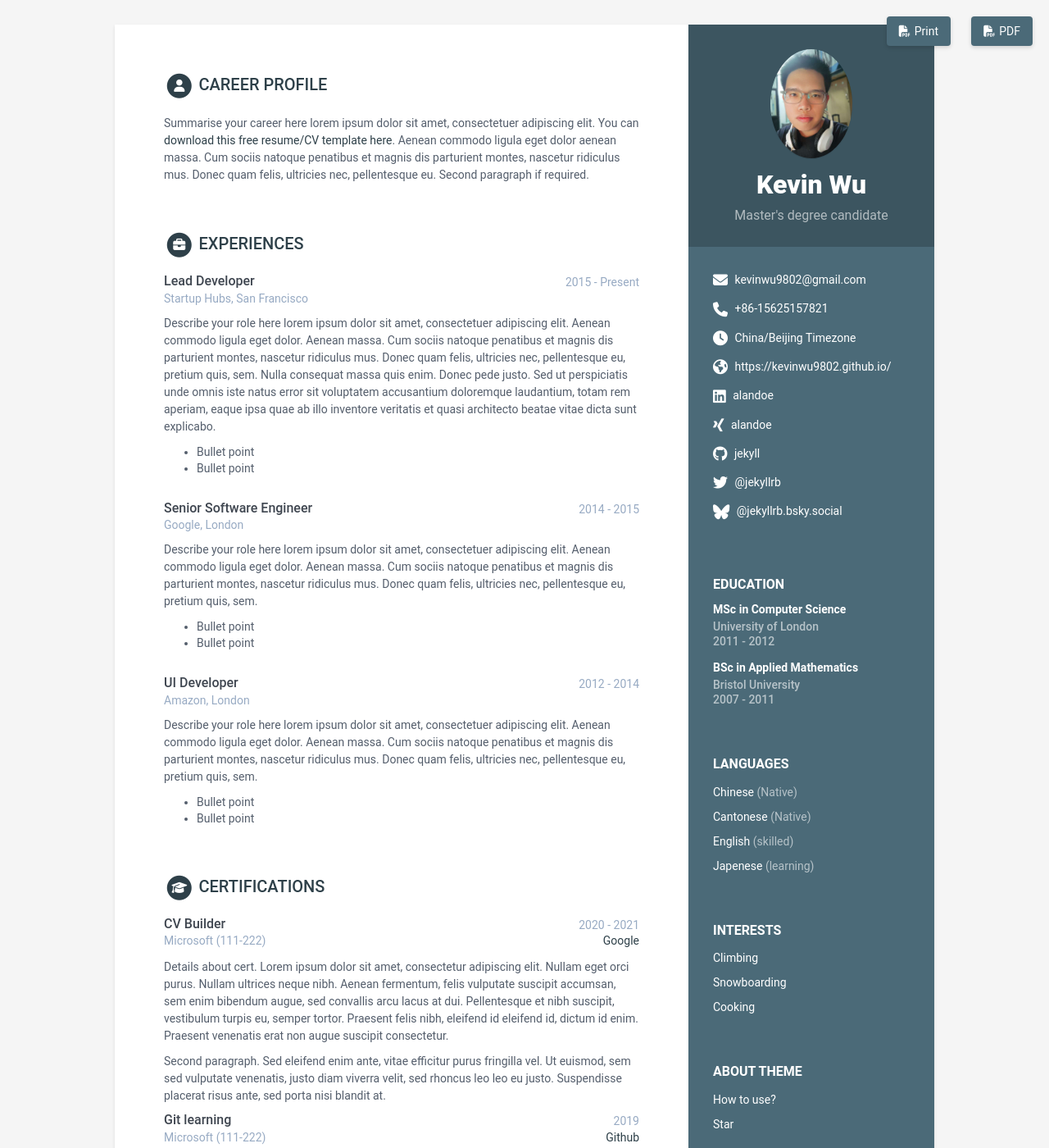
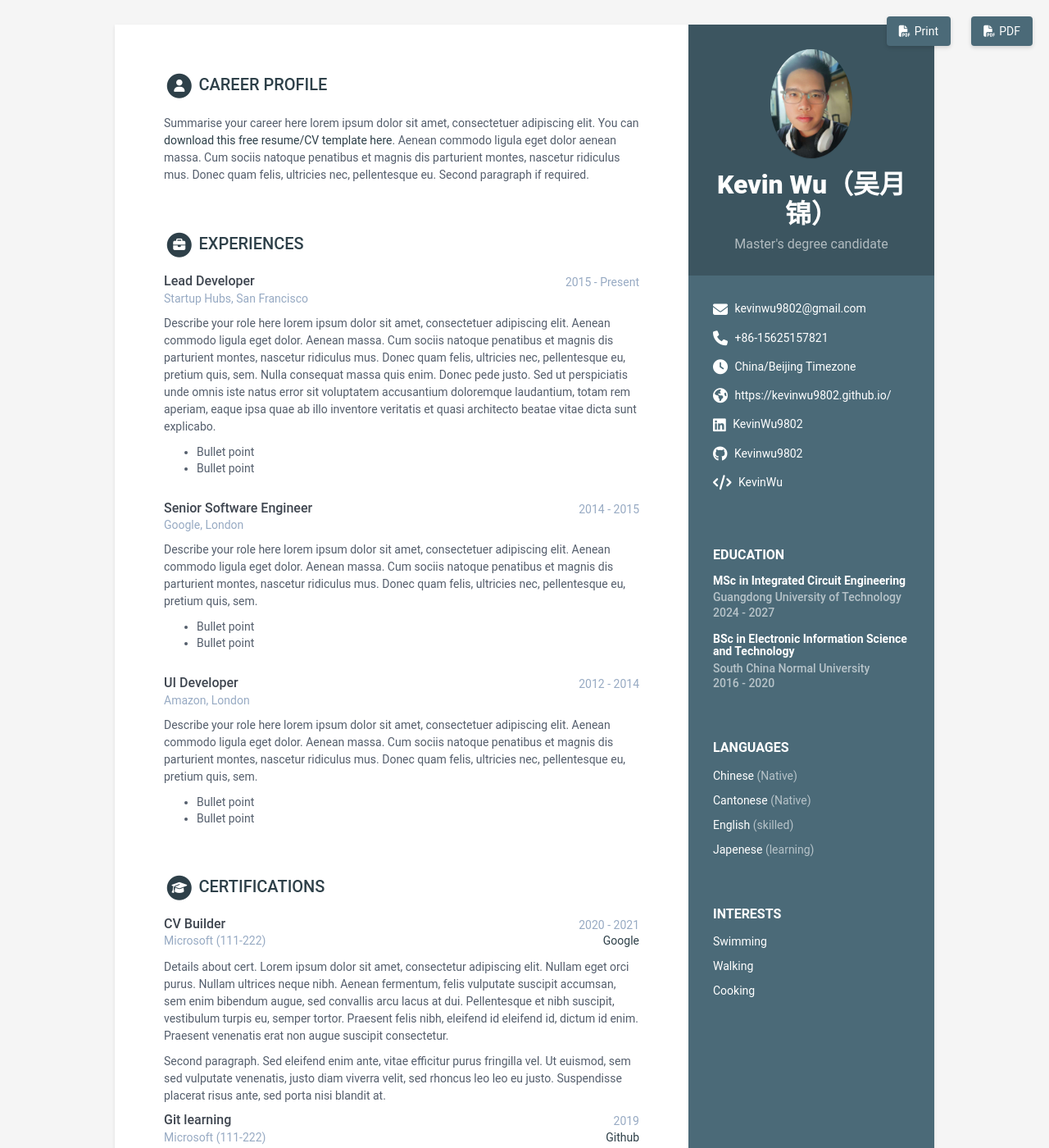
Before and after one commit to Kevinwu9802/Kevinwu9802.github.io, a Jekyll site: the page built from index.html, in a window 1280 px wide and 1400 px high. Shown: the whole window at 82% size. Built offline with Jekyll 4.4.1, drawn with Linux system fonts in a browser that asks for light colours.

Commit message:
update sidebar info

```diff
--- a/_data/data.yml
+++ b/_data/data.yml
@@ -4,11 +4,11 @@
 
 sidebar:
   position: right # position of the sidebar : left or right
-  about: True # set to False or comment line if you want to remove the "how to use?" in the sidebar
+  about: False # set to False or comment line if you want to remove the "how to use?" in the sidebar
   education: True # set to False if you want education in main section instead of in sidebar
 
   # Profile information
-  name: Kevin Wu
+  name: Kevin Wu（吴月锦）
   tagline: Master's degree candidate
   avatar: my_image.png #place a 100x100 picture inside /assets/images/ folder and provide the name of the file below
 
@@ -18,20 +18,20 @@ sidebar:
   timezone: China/Beijing # Enter your timezone, e.g., America/Havana, Africa/Casablanca, America/North_Dakota/Center
   citizenship:
   website: https://kevinwu9802.github.io/ # Include the full website URL, including "http://" or "https://".
-  linkedin: alandoe
-  xing: alandoe
-  github: jekyll
+  linkedin: KevinWu9802
+  xing:
+  github: Kevinwu9802
   telegram: # add your nickname without '@' sign
   gitlab:
   bitbucket:
-  bluesky: '@jekyllrb.bsky.social' # Specify your full Bluesky handle
-  twitter: '@jekyllrb'
+  bluesky:  # Specify your full Bluesky handle
+  twitter:
   stack-overflow: # Number/Username, e.g. 123456/alandoe
   codewars:
   goodreads: # Number-Username, e.g. 123456-alandoe
   mastodon: # Please include your full Mastodon link here.
   hackerrank: # Please provide your HackerRank username.
-  leetcode: # Please provide your LeetCode username.
+  leetcode: KevinWu # Please provide your LeetCode username.
   pdf: # Add a PDF link here if you want to include a PDF custom version in your resume.
 
   languages:
@@ -52,11 +52,11 @@ sidebar:
   interests:
     title: Interests
     info:
-    - item: Climbing
+    - item: Swimming
       link:
 
 
-    - item: Snowboarding
+    - item: Walking
       link:
 
 
@@ -76,9 +76,9 @@ career-profile:
 education:
   title: Education
   info:
-  - degree: MSc in Computer Science
-    university: University of London
-    time: 2011 - 2012
+  - degree: MSc in Integrated Circuit Engineering
+    university: Guangdong University of Technology
+    time: 2024 - 2027
     details: |
       Describe your study here lorem ipsum dolor sit amet, consectetuer
       adipiscing elit. Aenean commodo ligula eget dolor. Aenean massa. Cum
@@ -87,9 +87,9 @@ education:
       pretium quis, sem.
         - Bullet point
         - Bullet point
-  - degree: BSc in Applied Mathematics
-    university: Bristol University
-    time: 2007 - 2011
+  - degree: BSc in Electronic Information Science and Technology
+    university: South China Normal University
+    time: 2016 - 2020
     details: |
       Describe your study here lorem ipsum dolor sit amet, consectetuer
       adipiscing elit. Aenean commodo ligula eget dolor. Aenean massa. Cum
```
